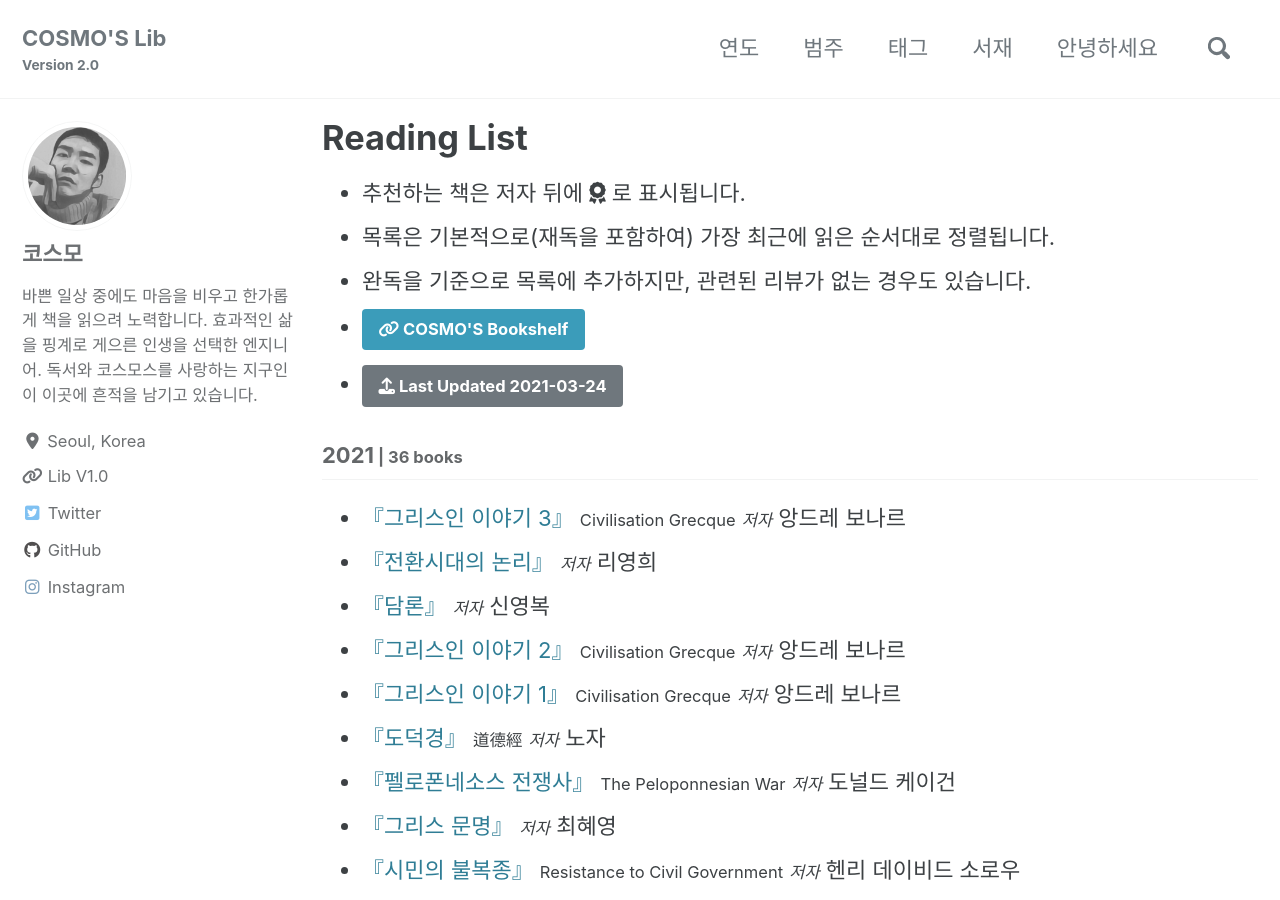
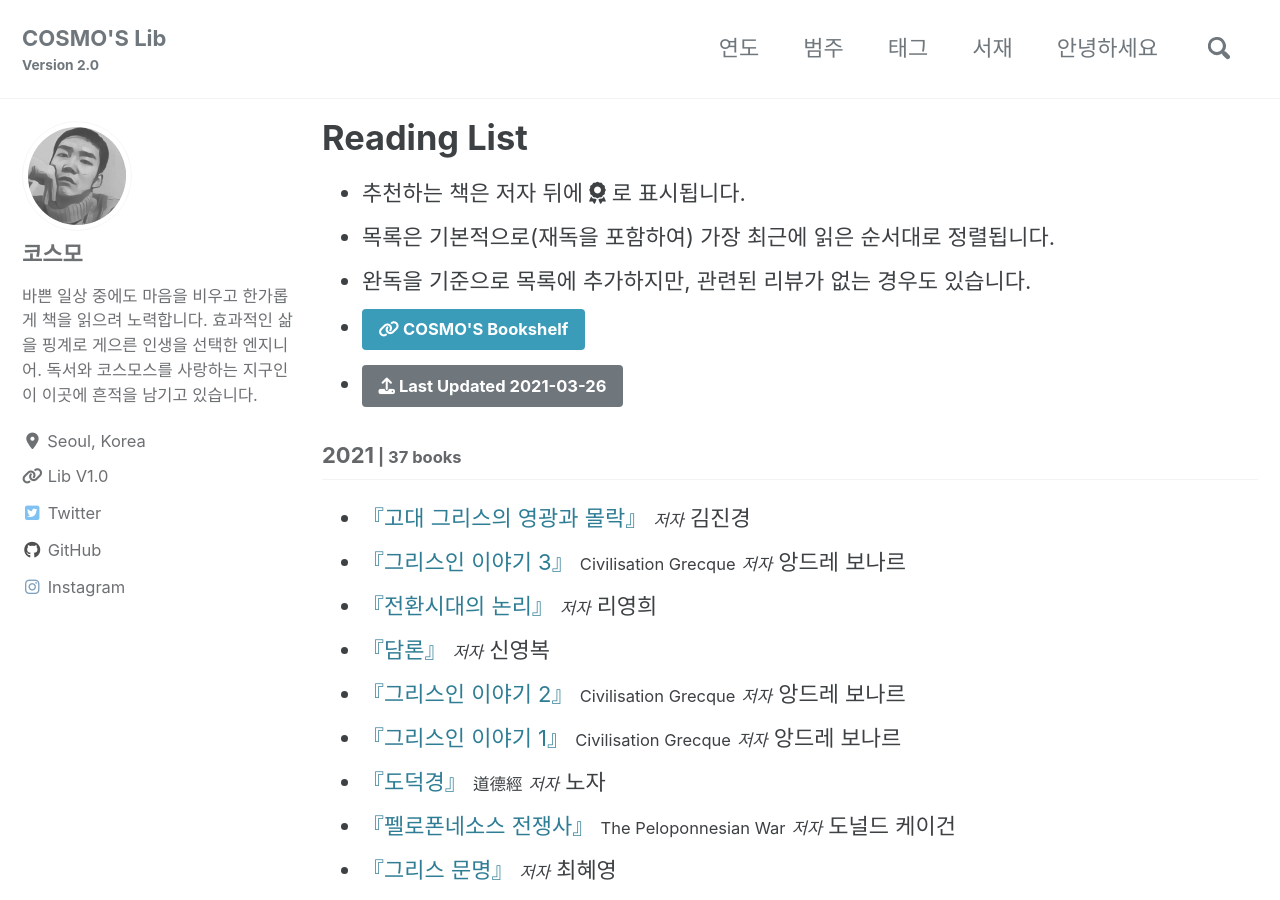
Before and after one commit to deftone2000/cosmo-s-archive, a Jekyll site: the page built from _pages/reading-list.html, in a window 1280 px wide and 900 px high. Built offline with Jekyll 4.4.1, drawn with Linux system fonts in a browser that asks for light colours; cached includes are drawn as plain includes; nearby versions of some CDN libraries; comment, search, counter and statistics services are not loaded; a style sheet for code colours, icons or effects is not loaded.

Commit message:
no message

```diff
--- a/_data/reading.yml
+++ b/_data/reading.yml
@@ -1,7 +1,17 @@
-lastupdate: 2021-03-24
+lastupdate: 2021-03-26
 list:
   - year: "2021"
     books:
+
+      - title: "고대 그리스의 영광과 몰락"
+        ori_title:
+        author: 김진경
+        post_title:
+        cover: http://image.yes24.com/momo/TopCate77/MidCate02/7610764.jpg
+        trans:
+        pub: 안티쿠스
+        pub_info: 2009.10.03. 전자책 출간
+        post_link:
 
       - title: "그리스인 이야기 3"
         ori_title: Civilisation Grecque
```
